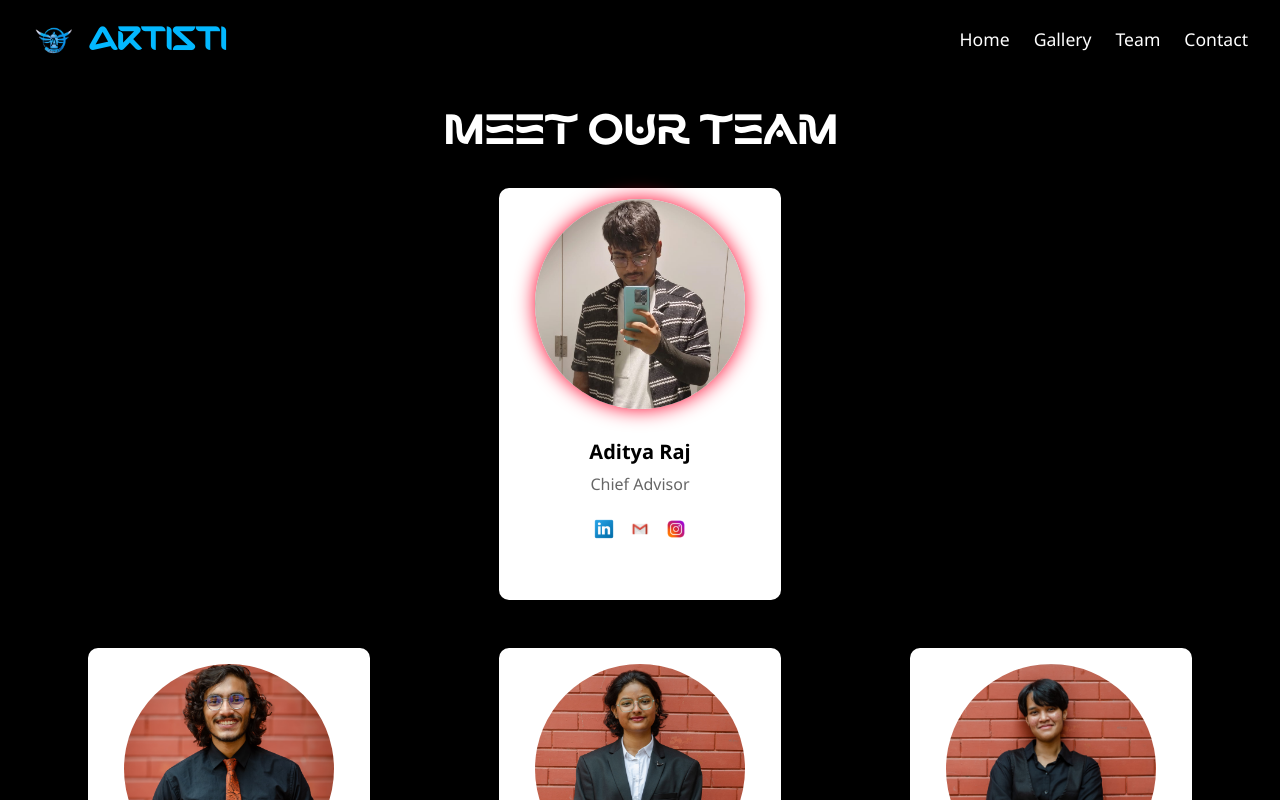
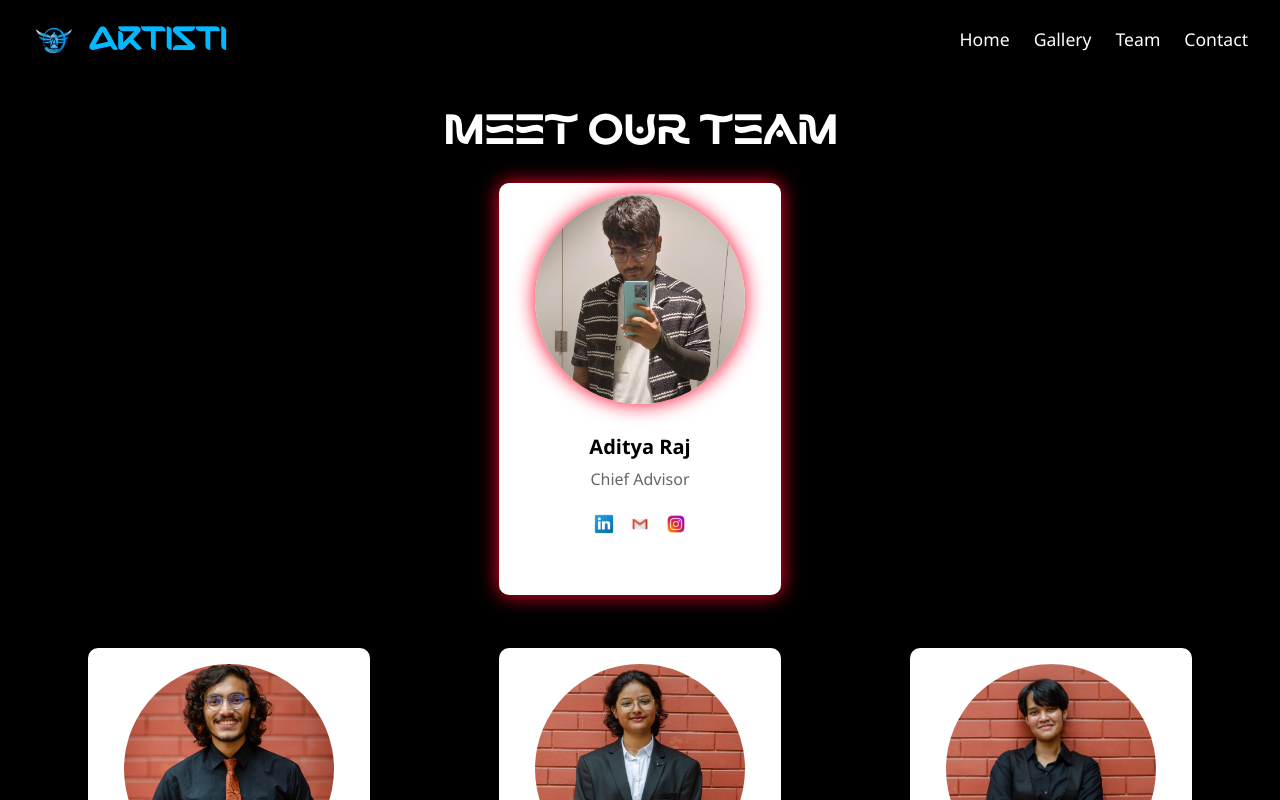
Before and after one commit to suneater003/artisti-new, a React (Create React App) app: page /team in a window 1280 px wide. In both pictures the pointer is over the element 640 px from the left and 394 px from the top of the page. Shown: the top 800 px of the page. Built offline with nearby package versions, Linux system fonts and the light colour scheme; no server answers.

Commit message:
final-css-fix

```diff
--- a/src/pages/team.css
+++ b/src/pages/team.css
@@ -36,7 +36,6 @@
   width: 100%;
 }
 
-/* Specific row configurations */
 .team-row-center {
   justify-content: center;
 }
@@ -55,7 +54,7 @@
   gap: 1.5rem;
 }
 
-/* Team card styling */
+
 .team-card {
   background: #fff;
   border-radius: 10px;
@@ -70,7 +69,10 @@
   gap: 0.5rem;
   min-height: 380px;
 }
-
+.team-card:hover {
+  transform: translateY(-5px);
+  box-shadow: 0 0 20px rgb(255, 0, 43);
+}
 .team-photo {
   width: 100%;
   max-width: 210px;
@@ -80,6 +82,7 @@
   border-radius: 50%;
   margin-bottom: 1rem;
 }
+
 .team-card:hover .team-photo {
   transform: translateY(-5px);
   box-shadow: 0 0 20px rgb(255, 0, 43);
```
